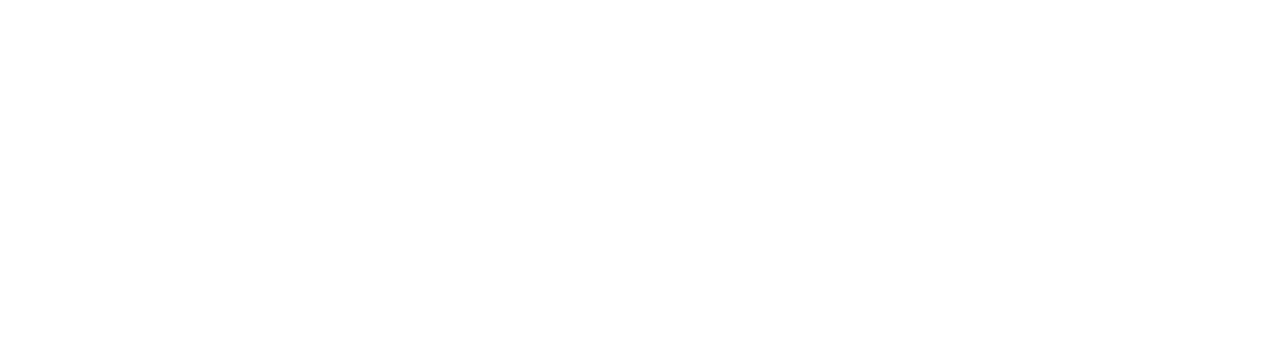
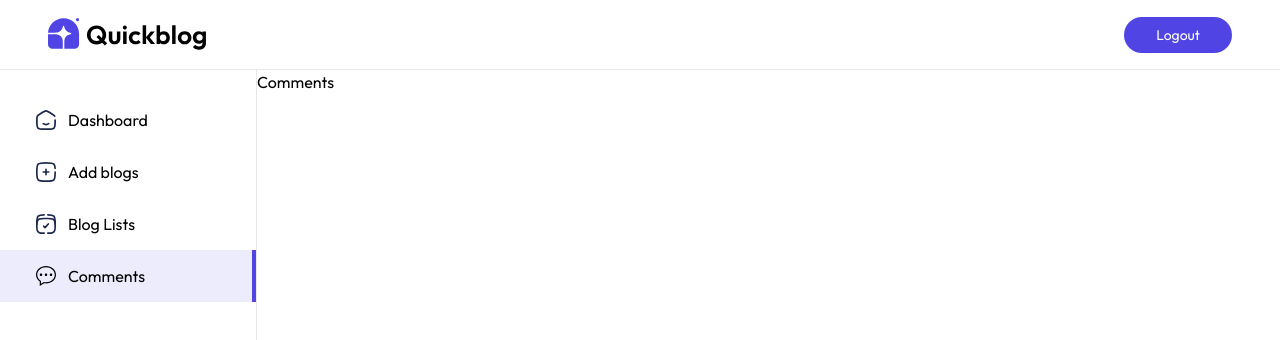
Before and after one commit to goodmorninggg/fulllstack, a React (Vite) app in the folder client/: page /admin/comments in a window 1280 px wide. Before the commit this address had no page. Shown: the top 340 px of the page. Built offline with nearby package versions, Linux system fonts and the light colour scheme.

Commit message:
Login Page completed

```diff
--- a/client/src/App.jsx
+++ b/client/src/App.jsx
@@ -3,6 +3,12 @@ import { Routes } from 'react-router-dom'
 import { Route } from 'react-router-dom'
 import Home from './pages/Home'
 import Blog from './pages/Blog'
+import Layout from './pages/admin/Layout'
+import DashBoard from './pages/admin/DashBoard'
+import AddBlog from './pages/admin/AddBlog'
+import ListBlog from './pages/admin/ListBlog'
+import Comments from './pages/admin/Comments'
+import Login from './components/admin/Login'
 
 
 const App = () => {
@@ -11,6 +17,12 @@ const App = () => {
       <Routes>
         <Route path='/' element={<Home/>} />
         <Route path='/blog/:id' element={<Blog/>} />
+        <Route path='/admin' element={true?<Layout/> : <Login/>}>
+          <Route index element={<DashBoard/>}/>
+          <Route path='addBlog' element={<AddBlog/>}/>
+          <Route path='listBlog' element= {<ListBlog/>}/>
+          <Route path='comments' element={<Comments/>}/>
+        </Route>
       </Routes>
     </div>
   )
--- /dev/null
+++ b/client/src/components/admin/Login.jsx
@@ -0,0 +1,66 @@
+import React, { useState } from "react";
+
+const Login = () => {
+  const [email, setEmail] = useState('');
+  const [password, setPassword] = useState('');
+
+  const handleSubmit = async (e) => {
+    e.preventDefault();
+  };
+  return (
+    <div className="flex items-center justify-center h-screen">
+      <div
+        className="w-full max-w-sm p-6 max-md:m-6 border
+      border-primary/30 shadow-xl shadow-primary/15 rounded-lg"
+      >
+        <div className="flex flex-col items-center justify-center">
+          <div className="w-full py-6 text-center">
+            <h1 className="text-3xl font-bold">
+              <span className="text-primary">Admin</span> Login
+            </h1>
+            <p className="font-light">
+              Enter your credentials to access the admin panel
+            </p>
+          </div>
+          <form
+            onSubmit={handleSubmit}
+            className="mt-6 w-full sm:max-w-md text-gray-600"
+          >
+            <div className="flex flex-col">
+              <label>Email</label>
+              <input
+                onChange={(e) => setEmail(e.target.value)}
+                value={email}
+                type="email"
+                required
+                placeholder="your email id"
+                className="border-b-2 border-gray-300 p-2 outline-none mb-6"
+              />
+            </div>
+            <div className="flex flex-col">
+              <label>Password</label>
+              <input
+                onChange={(e) => setPassword(e.target.value)}
+                value={password}
+                type="password"
+                required
+                placeholder="your password"
+                className="border-b-2 border-gray-300 p-2 outline-none mb-6"
+              />
+            </div>
+            <button
+              type="submit"
+              className="w-full py-3 font-medium bg-primary
+        text-white rounded cursor-pointer hover:bg-primary/90
+        transition-all"
+            >
+              Login
+            </button>
+          </form>
+        </div>
+      </div>
+    </div>
+  );
+};
+
+export default Login;
--- /dev/null
+++ b/client/src/components/admin/Sidebar.jsx
@@ -0,0 +1,41 @@
+import React from 'react'
+import { NavLink } from 'react-router-dom'
+import { assets } from '../../assets/assets'
+
+const Sidebar = () => {
+ return (
+  <div className='flex flex-col border-r border-gray-200 min-h-full pt-6'>
+
+    <NavLink end={true} to='/admin' className={({isActive})=> `flex items-center
+    gap-3 py-3.5 px-3 md:px-9 md:min-w-64 cursor-pointer ${isActive &&
+    "bg-primary/10 border-r-4 border-primary"}`}>
+      <img src={assets.home_icon} alt="" className='min-w-4 w-5 '/>
+      <p className='hidden md:inline-block'>Dashboard</p>
+    </NavLink>
+
+    <NavLink to='/admin/addBlog' className={({isActive})=> `flex items-center
+    gap-3 py-3.5 px-3 md:px-9 md:min-w-64 cursor-pointer ${isActive &&
+    "bg-primary/10 border-r-4 border-primary"}`}>
+      <img src={assets.add_icon} alt="" className='min-w-4 w-5 '/>
+      <p className='hidden md:inline-block'>Add blogs</p>
+    </NavLink>
+
+    <NavLink to='/admin/listBlog' className={({isActive})=> `flex items-center
+    gap-3 py-3.5 px-3 md:px-9 md:min-w-64 cursor-pointer ${isActive &&
+    "bg-primary/10 border-r-4 border-primary"}`}>
+      <img src={assets.list_icon} alt="" className='min-w-4 w-5 '/>
+      <p className='hidden md:inline-block'>Blog Lists</p>
+    </NavLink>
+
+    <NavLink to='/admin/comments' className={({isActive})=> `flex items-center
+    gap-3 py-3.5 px-3 md:px-9 md:min-w-64 cursor-pointer ${isActive &&
+    "bg-primary/10 border-r-4 border-primary"}`}>
+      <img src={assets.comment_icon} alt="" className='min-w-4 w-5 '/>
+      <p className='hidden md:inline-block'>Comments</p>
+    </NavLink>
+
+  </div>
+)
+}
+
+export default Sidebar
--- /dev/null
+++ b/client/src/pages/admin/AddBlog.jsx
@@ -0,0 +1,9 @@
+import React from 'react'
+
+const AddBlog = () => {
+  return (
+    <div>AddBlo</div>
+  )
+}
+
+export default AddBlog
--- /dev/null
+++ b/client/src/pages/admin/Comments.jsx
@@ -0,0 +1,9 @@
+import React from 'react'
+
+const Comments = () => {
+  return (
+    <div>Comments</div>
+  )
+}
+
+export default Comments
--- /dev/null
+++ b/client/src/pages/admin/DashBoard.jsx
@@ -0,0 +1,9 @@
+import React from 'react'
+
+const DashBoard = () => {
+  return (
+    <div>DashBoard</div>
+  )
+}
+
+export default DashBoard
--- /dev/null
+++ b/client/src/pages/admin/Layout.jsx
@@ -0,0 +1,29 @@
+import React from 'react'
+import { Outlet, useNavigate } from 'react-router-dom'
+import { assets } from '../../assets/assets'
+import Sidebar from '../../components/admin/Sidebar';
+
+const Layout = () => {
+    const navigate = useNavigate();
+
+    const logout = () => {
+        navigate('/')
+    }
+ return (
+  <>
+    <div className='flex items-center justify-between py-2 h-[70px] px-4 sm:px-12 border-b border-gray-200'>
+      <img src={assets.logo} alt="" className='w-32 sm:w-40 cursor-pointer'
+      onClick={()=> navigate('/')}/>
+      <button onClick={logout} className='text-sm px-8 py-2 bg-primary text-white
+      rounded-full cursor-pointer'>Logout</button>
+    </div>
+
+    <div className='flex h-[calc(100vh-70px)]'>
+      <Sidebar/>
+      <Outlet />
+    </div>
+  </>
+)
+}
+
+export default Layout
--- /dev/null
+++ b/client/src/pages/admin/ListBlog.jsx
@@ -0,0 +1,9 @@
+import React from 'react'
+
+const ListBlog = () => {
+  return (
+    <div>ListBlog</div>
+  )
+}
+
+export default ListBlog
```
